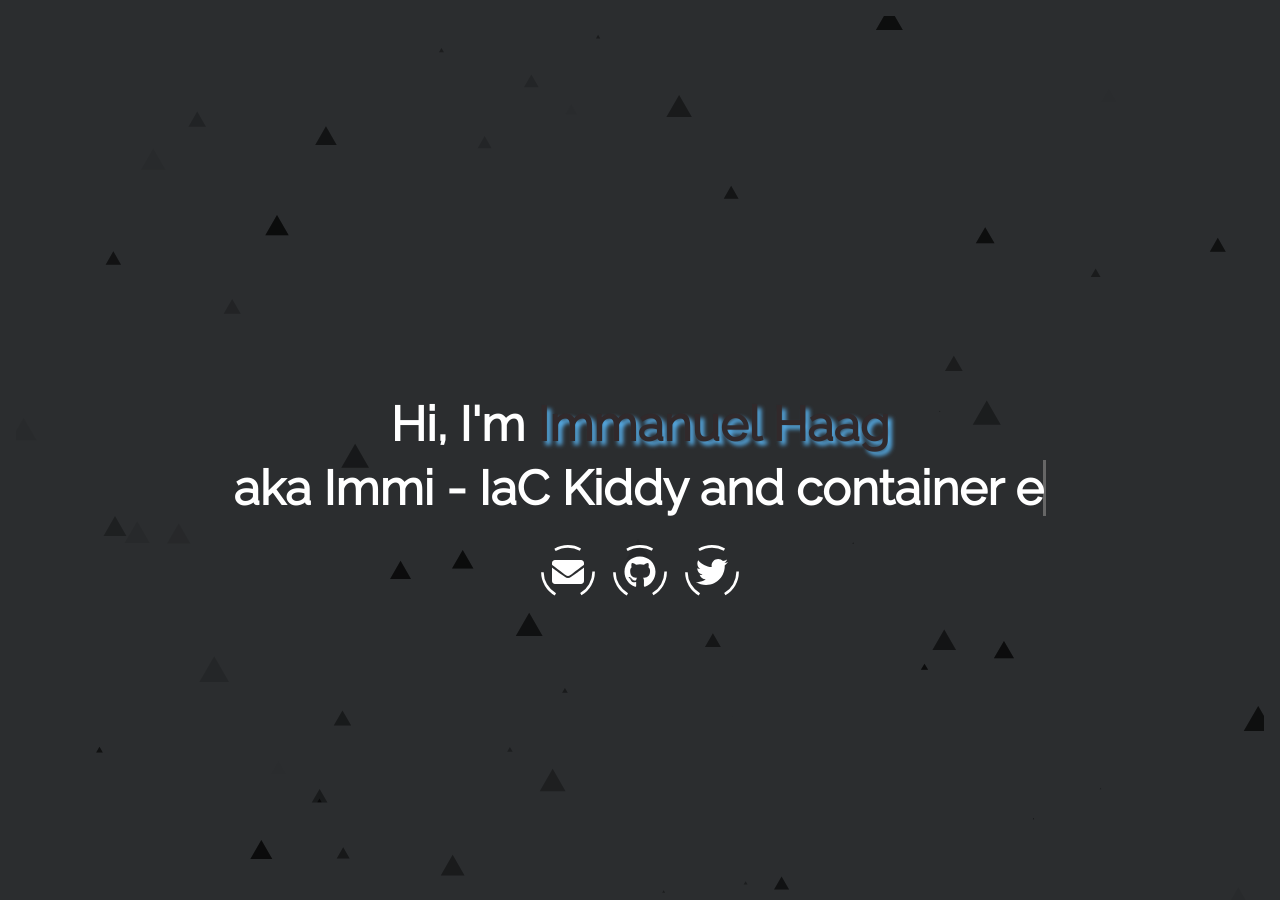
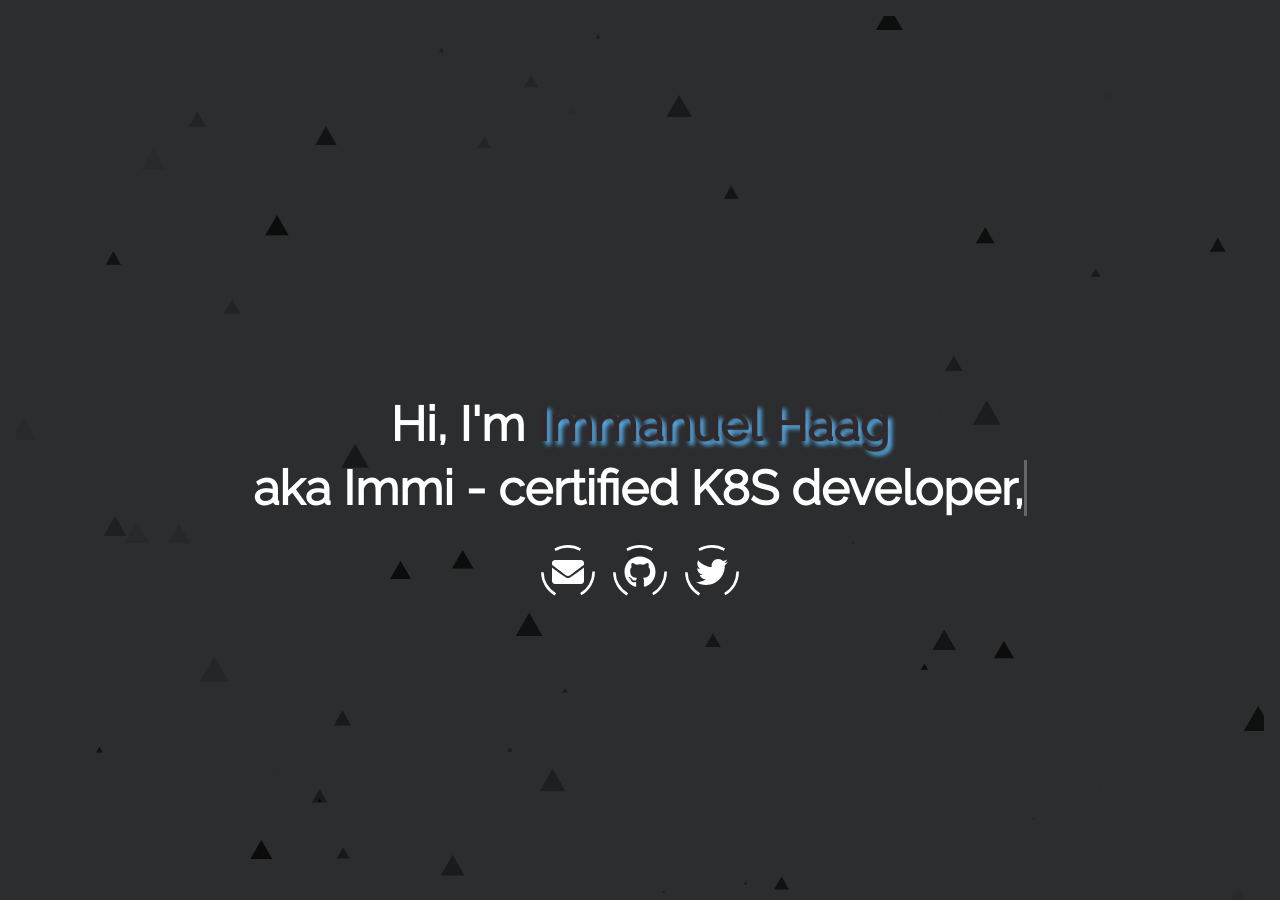
Before and after one commit to immae1/immae1.github.io, a Jekyll site: the page built from index.html, in a window 1280 px wide and 900 px high. Built offline with Jekyll 4.4.1, drawn with Linux system fonts in a browser that asks for light colours.

Commit message:
Revert "Update _config.yml"
This reverts commit e3e48ff8f1f265b841c7654168d291072c42017b.

```diff
--- a/_config.yml
+++ b/_config.yml
@@ -4,7 +4,7 @@
 # title: This will be displayed as the website's name in your browser tab.
 title: Immanuel Haag
 # description: This will be meta HTML tag content. This can be ignored.
-description: aka Immi (Stuttgart/Leinfelden-Echterdingen) IaC Kiddy and container enthusiast
+description: aka Immi (Stuttgart)
 # baseurl: The subpath of your site
 # > set this to "", if you renamed the repository to <user>.github.io
 baseurl: ""
@@ -14,7 +14,7 @@ baseurl: ""
 username: Immanuel Haag
 # typing_text: This will be typed before 'scroll down for more'.
 # > set this to your job title, e.g. Fullstack Developer
-typing_text: aka Immi - IaC Kiddy and container enthusiast
+typing_text: aka Immi - certified K8S developer, IaC Kiddy and container enthusiast
 # email: Your E-Mail address for the email button.
 email: haag@immanuel@web[-dot-]de
 # For every social button you want to display, set your username or userid
```
